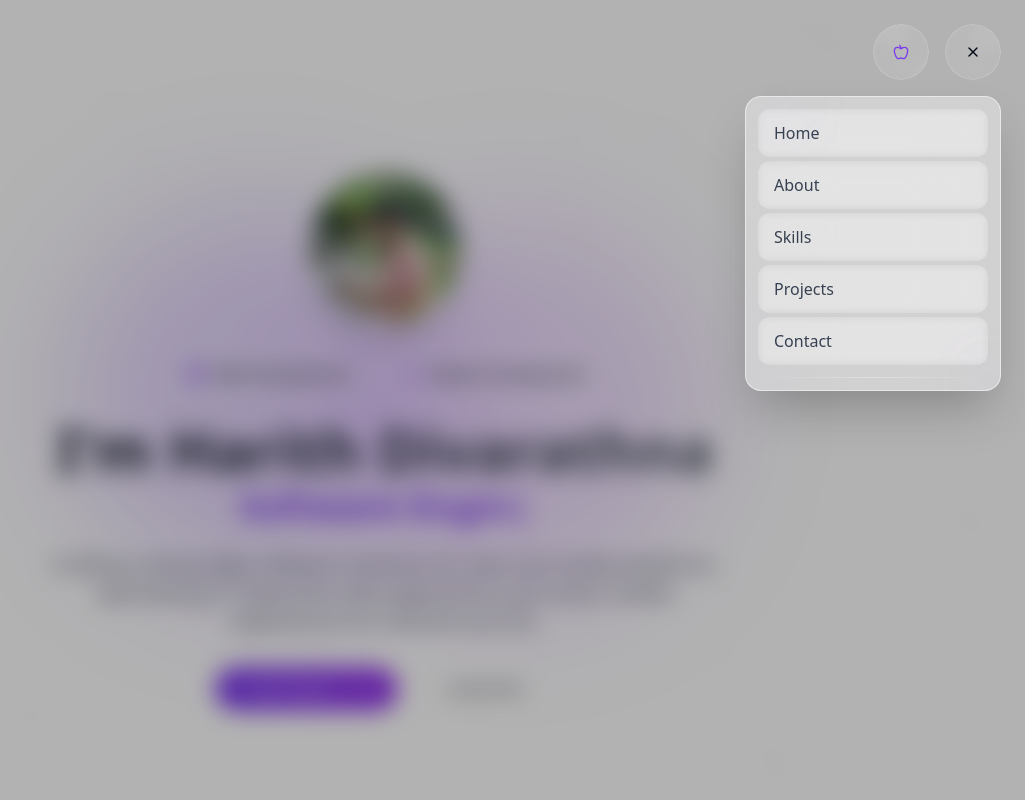
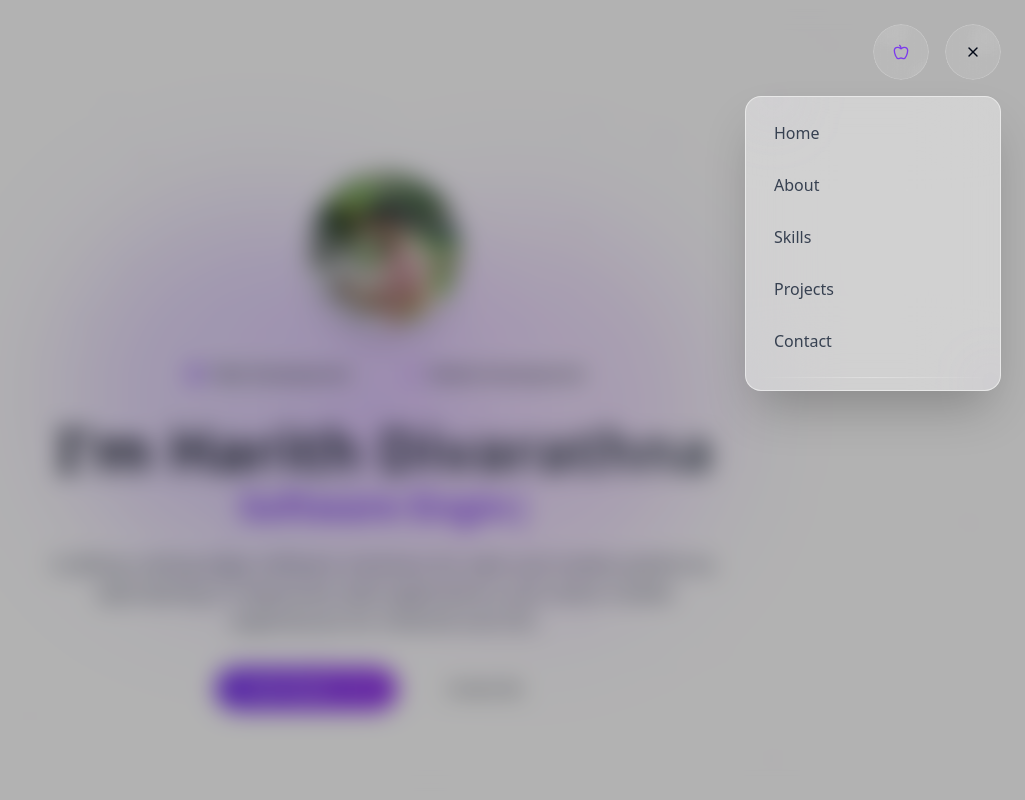
Before and after one commit to harithsenura/Portfolio, a Next.js app: page / in a window 1280 px wide. Both pictures are taken after a click on the button 1228 px from the left and 52 px from the top of the page. Shown: the top 800 px of the page, without its empty margins (255-1280 px from the left). Built offline with nearby package versions, Linux system fonts and the light colour scheme.

Commit message:
header chnage

```diff
--- a/components/header.tsx
+++ b/components/header.tsx
@@ -302,7 +302,7 @@ export default function Header() {
                       >
                         <Link
                           href={item.href}
-                          className="block px-4 py-3 text-base font-medium text-gray-700 dark:text-gray-200 hover:text-primary dark:hover:text-primary transition-all duration-200 rounded-xl hover:bg-white/20 dark:hover:bg-gray-800/30 backdrop-blur-sm group"
+                          className="block px-4 py-3 text-base font-medium text-gray-700 dark:text-gray-200 hover:text-primary dark:hover:text-primary transition-all duration-200 rounded-xl hover:bg-white/10 dark:hover:bg-white/5 group"
                           onClick={() => setMobileMenuOpen(false)}
                         >
                           <motion.span
```
